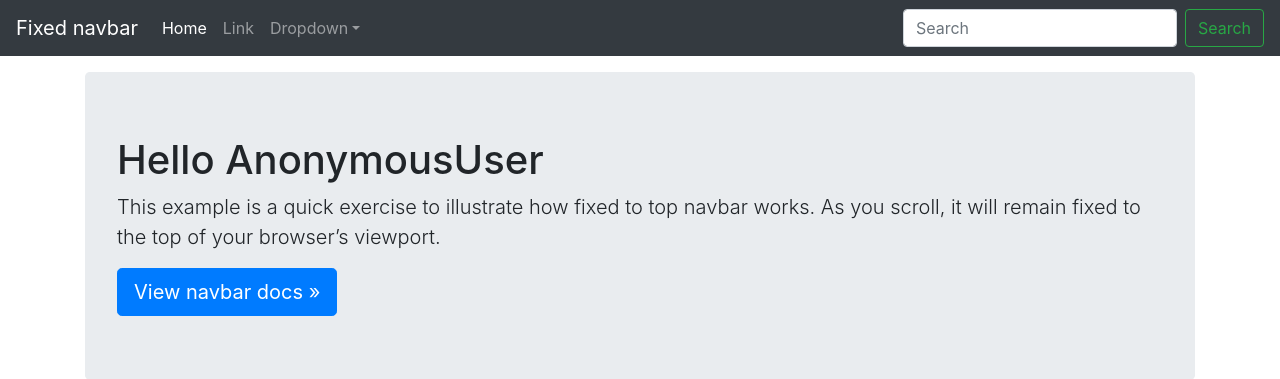
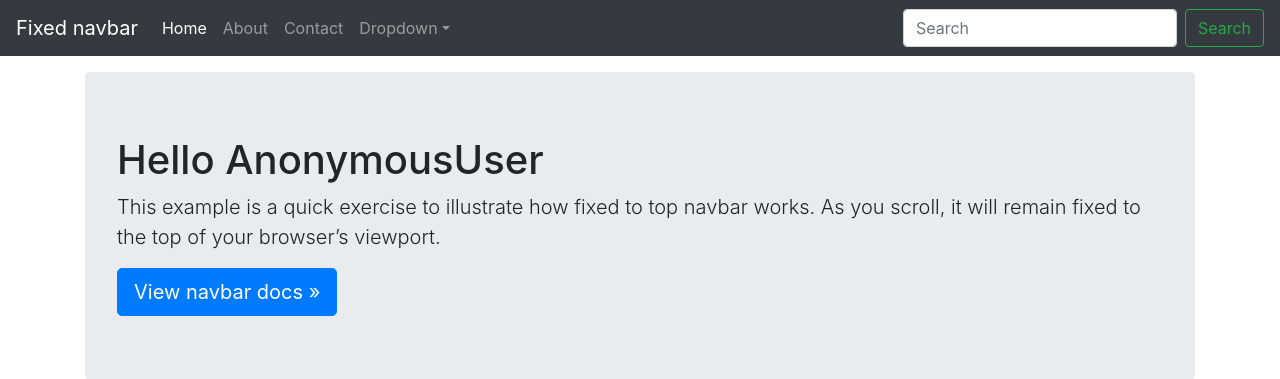
Before and after one commit to leihuagh/tryDjango, a Django app: page / in a window 1280 px wide. Shown: the top 379 px of the page. Run offline with Django 3.2, Linux system fonts and the light colour scheme; some libraries are stand-ins or nearby versions.

Commit message:
more pages

```diff
--- /dev/null
+++ b/company/templates/about.html
@@ -0,0 +1,5 @@
+{% extends "base.html" %}
+
+{% block main_contents %}
+<h1>About Page</h1>
+{% endblock main_contents %}
--- /dev/null
+++ b/company/urls.py
@@ -0,0 +1,6 @@
+from django.urls import path
+
+app_name = 'company'
+urlpatterns = [
+
+]
--- a/company/views.py
+++ b/company/views.py
@@ -10,3 +10,15 @@ def home(request):
         "user": user
     }
     return render(request, template, context)
+
+
+def about(request):
+    template = 'about.html'
+    context = {}
+    return render(request, template, context)
+
+
+def contact(request):
+    template = 'contact.html'
+    context = {}
+    return render(request, template, context)
--- a/templates/base/navbar.html
+++ b/templates/base/navbar.html
@@ -6,10 +6,13 @@
         <div class="collapse navbar-collapse" id="navbarCollapse">
             <ul class="navbar-nav mr-auto">
                 <li class="nav-item active">
-                <a class="nav-link" href="#">Home <span class="sr-only">(current)</span></a>
+                    <a class="nav-link" href="#">Home <span class="sr-only">(current)</span></a>
                 </li>
                 <li class="nav-item">
-                <a class="nav-link" href="#">Link</a>
+                    <a class="nav-link" href="#">About</a>
+                </li>
+                <li class="nav-item">
+                    <a class="nav-link" href="#">Contact</a>
                 </li>
                 <li class="nav-item dropdown">
                     <a class="nav-link dropdown-toggle" href="#" id="dropdown01" data-toggle="dropdown" aria-haspopup="true" aria-expanded="false">Dropdown</a>
--- a/trydjango/urls.py
+++ b/trydjango/urls.py
@@ -14,10 +14,16 @@ Including another URLconf
     2. Add a URL to urlpatterns:  path('blog/', include('blog.urls'))
 """
 from django.contrib import admin
-from django.urls import path
-from company.views import home
+from django.urls import path, include
+from company.views import (
+    home,
+    about,
+    contact,
+)
 
 urlpatterns = [
     path('admin/', admin.site.urls),
-    path('', home, name='home')
+    path('', home, name='home'),
+    path('about/', about, name='about'),
+    path('contact/', contact, name='contact'),
 ]
```
Also changed, not shown: company/templates/contact.html (added, +7 -0 lines).
